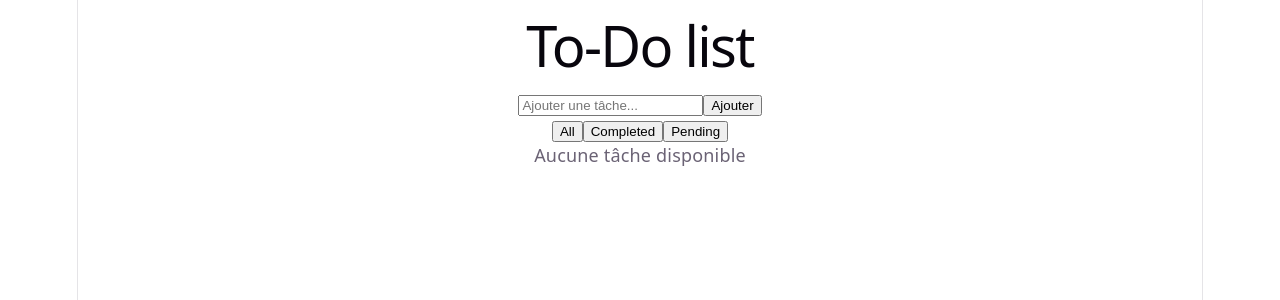
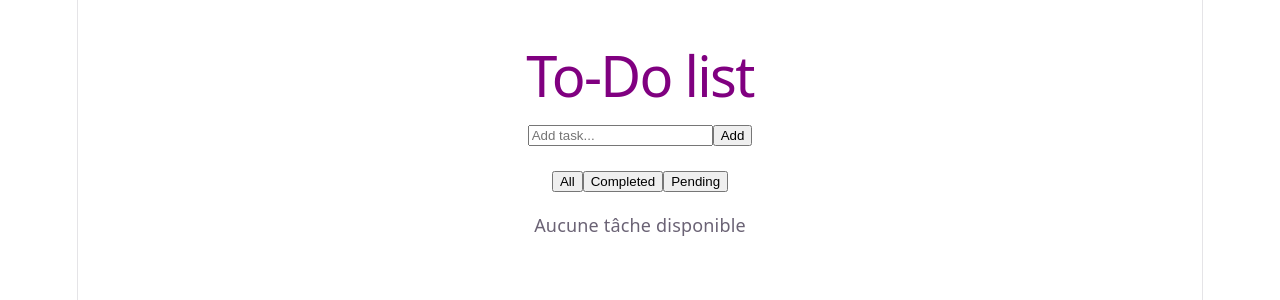
Before and after one commit to saraabbih1/Hermes, a React (Vite) app: page / in a window 1280 px wide. Shown: the top 300 px of the page. Built offline with nearby package versions, Linux system fonts and the light colour scheme.

Commit message:
update taskinput

```diff
--- a/src/App.jsx
+++ b/src/App.jsx
@@ -44,10 +44,10 @@ function App() {
   });
 
   return (
-    <div>
-      <h1>To-Do list</h1>
+    <div style={{ textAlign: "center", marginTop: "30px" }}>
+      <h1 style={{ color: "purple" }}>To-Do list</h1>
       <TaskInput addTask={addTask} />
-      <div>
+      <div  style={{ margin: "20px" }}>
         <button onClick={() => setFilter("all")}>All</button>
         <button onClick={() => setFilter("completed")}>Completed</button>
         <button onClick={() => setFilter("pending")}>Pending</button>
--- a/src/components/TaskInput.jsx
+++ b/src/components/TaskInput.jsx
@@ -3,22 +3,24 @@ import { useState } from "react";
 function TaskInput({ addTask }) {
   const [title, setTitle] = useState("");
 
-  const handleAdd = () => {
+  const handleSubmit = (e) => {
+    e.preventDefault();
     if (title.trim() === "") return;
+
     addTask(title);
     setTitle("");
   };
 
   return (
-    <div>
+    <form onSubmit={handleSubmit}>
       <input
         type="text"
-        placeholder="Ajouter une tâche..."
+        placeholder="Add task..."
         value={title}
         onChange={(e) => setTitle(e.target.value)}
       />
-      <button onClick={handleAdd}>Ajouter</button>
-    </div>
+      <button type="submit">Add</button>
+    </form>
   );
 }
 
```
